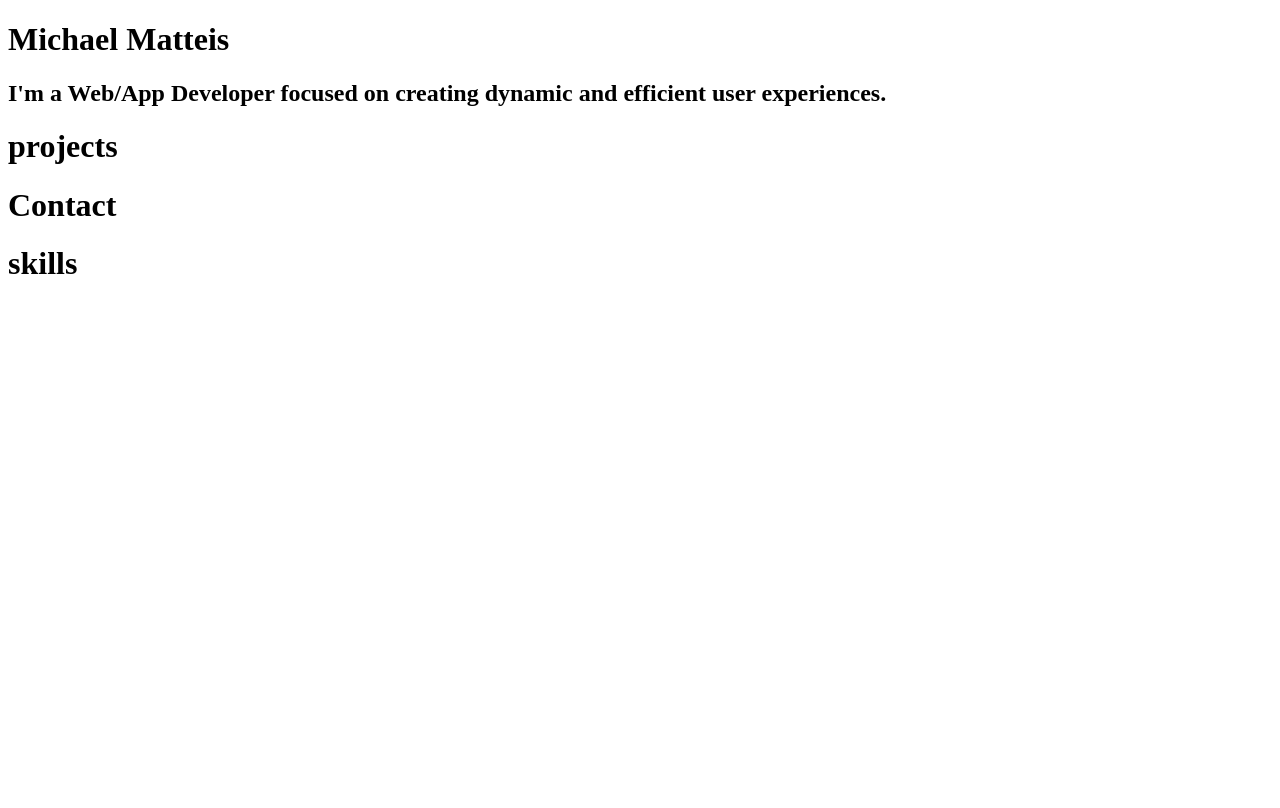
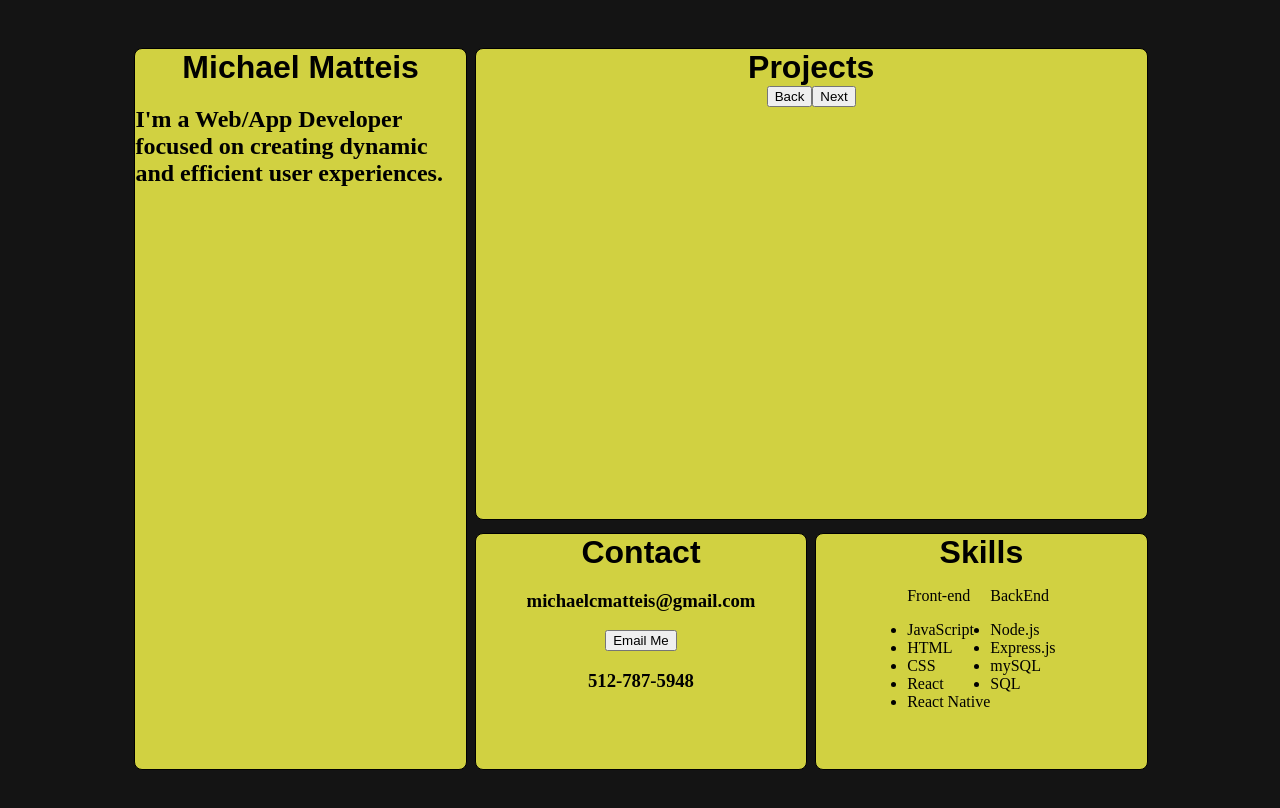
Before and after one commit to mikematt23/portfolio, a plain HTML site: page index.html in a window 1280 px wide. Drawn offline with Linux system fonts and the light colour scheme; a web font is replaced by a local one.

Commit message:
working on grid and style

```diff
--- a/index.html
+++ b/index.html
@@ -4,25 +4,54 @@
   <meta charset="UTF-8">
   <meta name="viewport" content="width=device-width, initial-scale=1.0">
   <title>Michael Matteis</title>
-  <link rel="stylesheet" href="./styles.css">
+  <link rel="preconnect" href="https://fonts.googleapis.com">
+  <link rel="preconnect" href="https://fonts.gstatic.com" crossorigin>
+  <link href="https://fonts.googleapis.com/css2?family=Parkinsans:wght@300..800&display=swap" rel="stylesheet">
+  <link rel="stylesheet" href="./style.css">
 </head>
 <body>
   <div class="gridHolder">
-    <div class="title">
+    <div class="title grid-element">
       <h1>Michael Matteis</h1>
       <h2>I'm a Web/App Developer focused on creating dynamic and efficient user experiences. </h2>
     </div>
-    <div class="projects">
-     <h1>projects</h1>
-     <div>
+    <div class="projects grid-element">
+     <h1>Projects</h1>
+     <div class="project-layout">
+      <button id="Back">Back</button>
+      <div class="project-holder">
 
+      </div>
+      <button id="Next">Next</button>
      </div>
     </div>
-    <div class="contact">
+    <div class="contact grid-element">
       <h1>Contact</h1>
+      <div class="contact-info">
+        <h3>michaelcmatteis@gmail.com</h3>
+        <button id="emailButton">Email Me</button>
+        <h3>512-787-5948</h3>
+      </div>
     </div>
-    <div class="skills">
-      <h1>skills</h1>
+    <div class="skills grid-element">
+      <h1>Skills</h1>
+      <div class="skill-holder">
+        <ul>
+          <p>Front-end</p>
+          <li>JavaScript</li>
+          <li>HTML</li>
+          <li>CSS</li>
+          <li>React</li>
+          <li>React Native</li>
+        </ul>
+        <ul>
+          <p>BackEnd</p>
+          <li>Node.js</li>
+          <li>Express.js</li>
+          <li>mySQL</li>
+          <li>SQL</li>
+        </ul>
+      </div>
     </div>
   </div>
 </body>
--- a/style.css
+++ b/style.css
@@ -0,0 +1,71 @@
+body{
+  height: 100vh;
+  display: flex;
+  justify-content: center;
+  align-items: center;
+  background-color: rgba(6, 6, 6, 0.943);
+}
+ul{
+  padding:0;
+  margin: 0;
+}
+h1{
+  font-family: "Parkinsans", sans-serif;
+  margin: 0;
+  padding: 0;
+}
+.gridHolder{
+  height: 90%;
+  width: 80%;
+  display: grid;
+  grid-template-columns: 1fr 1fr 1fr;
+  grid-template-rows: 2fr 1fr;
+  grid-row-gap:15px;
+  grid-column-gap:10px;
+}
+.grid-element{
+  height: 100%;
+  width: 100%;
+  background-color: rgba(255, 255, 77, 0.804);
+  display: flex;
+  flex-direction: column;
+  align-items: center;
+}
+.title{
+  grid-row-start: 1;
+  grid-row-end: 3;
+  border: 1px solid;
+  border-radius: 8px;
+}
+.projects{
+  grid-row-start: 1;
+  grid-row-end: 2;
+  grid-column-start: 2;
+  grid-column-end: 4;
+  border: 1px solid;
+  border-radius: 8px;
+}
+.project-layout{
+  display: flex;
+  flex-direction: row;
+}
+.project-holder{
+
+}
+.contact{
+  border: 1px solid;
+  border-radius: 8px;
+}
+.contact-info{
+  display: flex;
+  flex-direction: column;
+  align-items: center;
+}
+.skills{
+  border: 1px solid;
+  border-radius: 8px;
+}
+.skill-holder{
+  display: flex;
+  flex-direction: row;
+}
```
